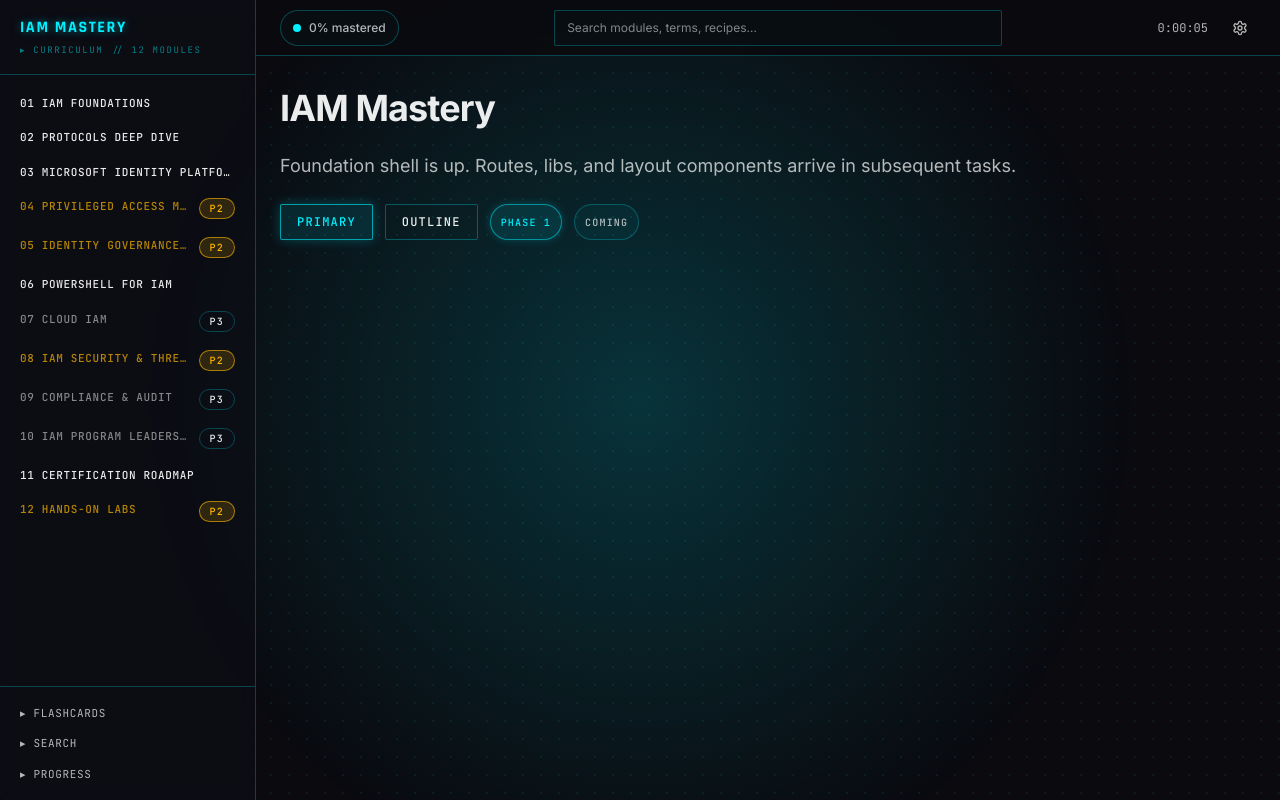
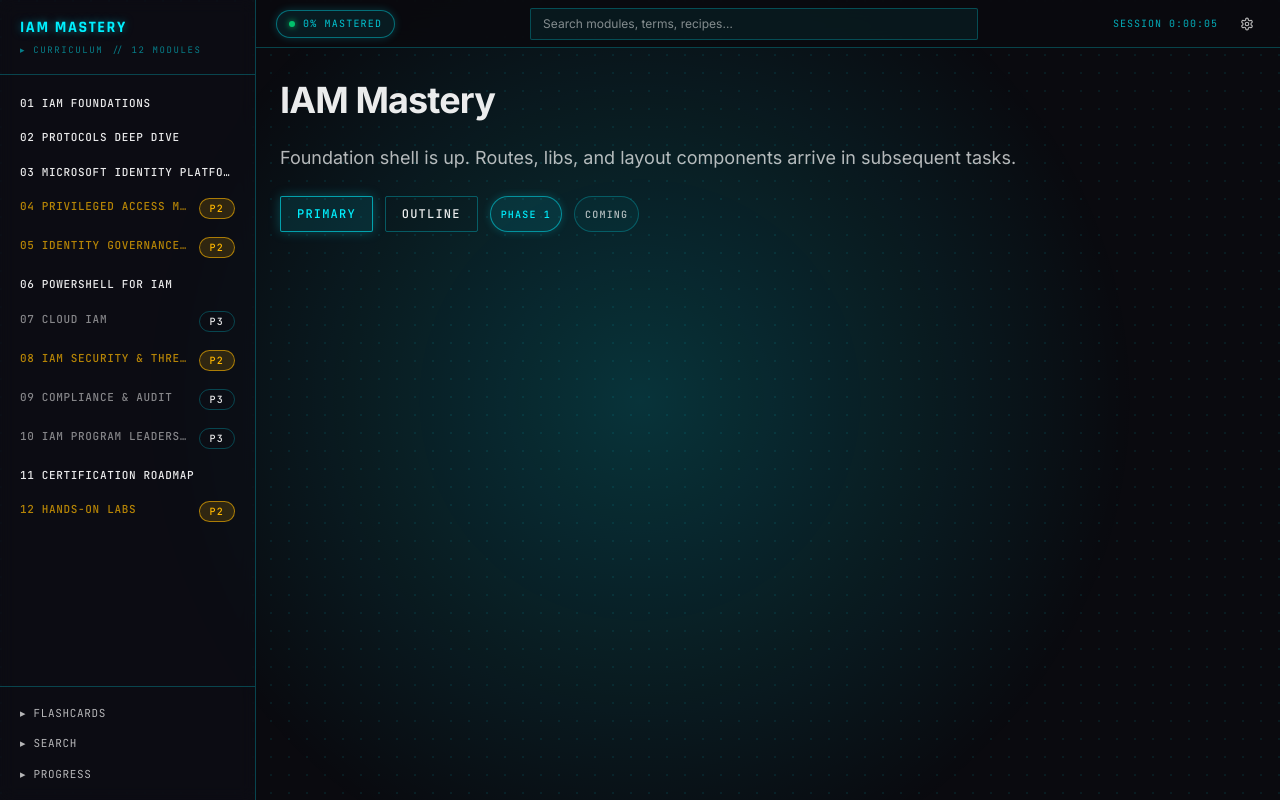
Before and after one commit to koltbern15/IAM-Master, a Next.js app: page / in a window 1280 px wide. Built offline with nearby package versions, Linux system fonts and the light colour scheme.

Commit message:
feat(layout): re-skin Topbar to JARVIS + cyan mastery pill + session label

```diff
--- a/components/layout/Topbar.tsx
+++ b/components/layout/Topbar.tsx
@@ -8,36 +8,36 @@ import { useSessionTimer, formatSessionTime } from '@/hooks/use-session-timer'
 export function Topbar() {
   const seconds = useSessionTimer()
   return (
-    <header className="sticky top-0 z-30 flex h-14 items-center justify-between gap-4 border-b border-border bg-background/85 px-6 backdrop-blur">
-      <div className="flex items-center gap-4">
+    <header className="sticky top-0 z-30 flex h-12 items-center justify-between gap-4 border-b border-panel-border bg-void/85 px-5 backdrop-blur-md">
+      <div className="flex items-center gap-3">
         <div
           aria-label="Overall mastery"
-          className="flex h-9 items-center gap-2 rounded-full border border-border bg-card/50 px-3 text-xs font-medium text-muted-foreground"
+          className="flex h-7 items-center gap-2 rounded-full border border-cyan/40 bg-cyan/8 px-3 font-mono text-[10px] uppercase tracking-[0.12em] text-cyan/80 shadow-[0_0_8px_rgb(0_240_255/0.2)]"
         >
-          <span className="size-2 rounded-full bg-primary" />
-          0% mastered
+          <span className="size-1.5 rounded-full bg-nominal shadow-[0_0_6px_#00ff88] animate-pulse" />
+          0% MASTERED
         </div>
       </div>
 
-      <form action="/search" className="hidden flex-1 max-w-md md:block">
+      <form action="/search" className="hidden max-w-md flex-1 md:block">
         <Input
           type="search"
           name="q"
           placeholder="Search modules, terms, recipes…"
-          className="h-9 bg-card/40"
+          className="h-8"
         />
       </form>
 
       <div className="flex items-center gap-4">
-        <span className="font-mono text-xs tabular-nums text-muted-foreground">
-          {formatSessionTime(seconds)}
+        <span className="font-mono text-[10px] tabular-nums uppercase tracking-[0.1em] text-cyan/70">
+          SESSION {formatSessionTime(seconds)}
         </span>
         <Link
           href="/settings"
           aria-label="Settings"
-          className="rounded-md p-2 text-muted-foreground hover:bg-muted/60 hover:text-foreground"
+          className="rounded-[2px] p-1.5 text-text-muted transition-colors hover:bg-cyan/10 hover:text-cyan"
         >
-          <Settings className="size-4" />
+          <Settings className="size-3.5" />
         </Link>
       </div>
     </header>
```
Also changed, not shown: 1 other file (tests, documents, lock files or other folders).
